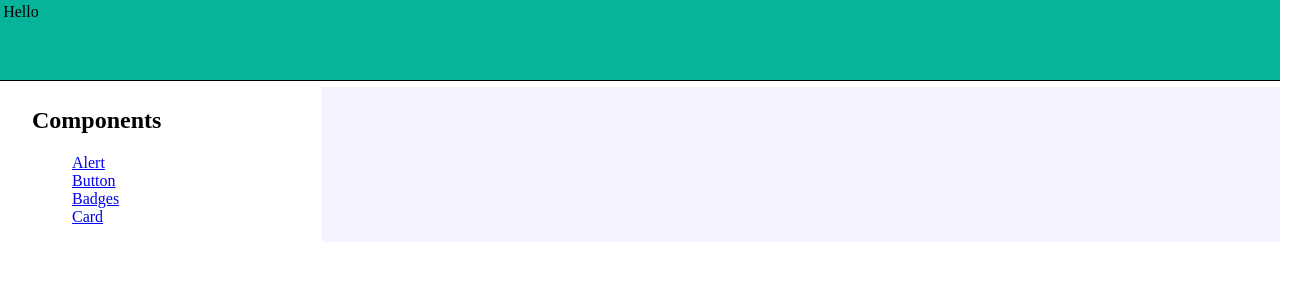
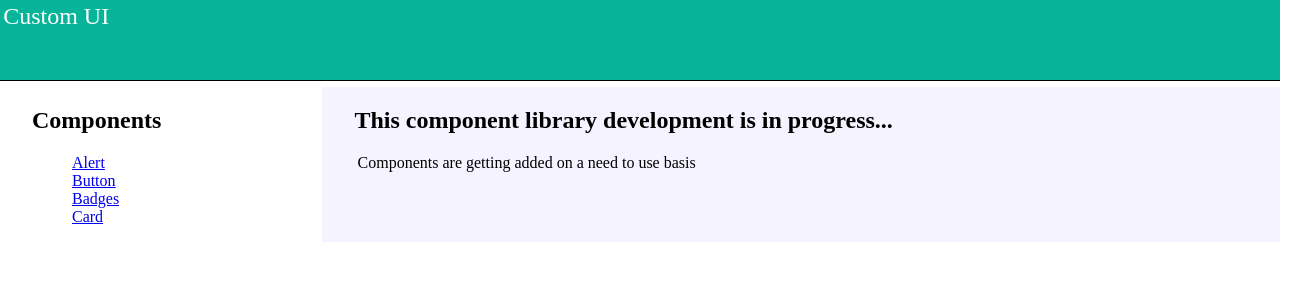
Before and after one commit to Ashish-j-shetty/component-library, a React (Create React App) app: page / in a window 1280 px wide. Shown: the top 300 px of the page, 1312 px wide, since content can reach past the window. Built offline with nearby package versions, Linux system fonts and the light colour scheme.

Commit message:
Refactor

```diff
--- a/src/App.js
+++ b/src/App.js
@@ -24,7 +24,9 @@ function App() {
       <GlobalStyles />
 
       <Header secondary>
-        <Span padding="small">Hello</Span>
+        <Span fontSize="1.5rem" color="white" padding="small">
+          Custom UI
+        </Span>
       </Header>
       <Container>
         <Router>
--- a/src/Routes.js
+++ b/src/Routes.js
@@ -1,8 +1,16 @@
 import { AlertComponent, BadgeComponent } from "./components";
 import { ButtonComponent } from "./components/ButtonComponent";
 import { CardComponent } from "./components/CardComponent";
+import HomeComponent from "./components/Home";
 
 export const routes = [
+  {
+    path: "/",
+    exact: true,
+
+    main: () => <HomeComponent />,
+  },
+
   {
     path: "/Alert",
     exact: true,
--- /dev/null
+++ b/src/components/Home.js
@@ -0,0 +1,13 @@
+import React from "react";
+import { Div, Span } from "../style-components";
+
+export default function HomeComponent() {
+  return (
+    <Div>
+      <h2> This component library development is in progress...</h2>
+      <Div>
+        <Span> Components are getting added on a need to use basis </Span>
+      </Div>
+    </Div>
+  );
+}
--- a/src/style-components/Badge.js
+++ b/src/style-components/Badge.js
@@ -3,6 +3,7 @@ import styled from "styled-components";
 import { Cart3 } from "@styled-icons/bootstrap/Cart3";
 import { BadgeSpan } from "./Span";
 import { Heart } from "@styled-icons/bootstrap/Heart";
+import { HeartFill } from "@styled-icons/bootstrap/HeartFill";
 
 const CartIcon = styled(Cart3)`
   &:focus {
@@ -10,7 +11,8 @@ const CartIcon = styled(Cart3)`
   }
 `;
 
-const HeartIcon = styled(Heart)`
+const HeartIcon = styled(HeartFill)`
+  fill:${({ fill }) => fill && fill}
   &:focus {
     outline: none;
   }
@@ -46,3 +48,7 @@ export function HeartButton({ mt, children }) {
     </Badge>
   );
 }
+
+HeartIcon.defaultProps = {
+  fill: "orange",
+};
--- a/src/style-components/Container.js
+++ b/src/style-components/Container.js
@@ -8,6 +8,7 @@ export const Content = styled.div`
 
 export const Div = styled.div`
   padding-left: ${({ pl }) => pl};
+
   width: ${(props) => props.width && props.width};
 `;
 
--- a/src/style-components/GlobalStyles.js
+++ b/src/style-components/GlobalStyles.js
@@ -5,7 +5,6 @@ export const GlobalStyles = createGlobalStyle`
 body{
     height:100%;
     margin:0;
-
 }
 
 html{
--- a/src/style-components/Span.js
+++ b/src/style-components/Span.js
@@ -2,6 +2,8 @@ import styled from "styled-components";
 
 export const Span = styled.span`
   margin: 0.2rem;
+  color: ${({ color }) => color && color};
+  font-size: ${({ fontSize }) => fontSize && fontSize};
 `;
 
 export const BadgeSpan = styled.span`
@@ -32,3 +34,7 @@ export const BadgeSpan = styled.span`
   background-image: ${(props) => props.theme.gradientButton.red.backgroundImg};
   border-radius: 50%;
 `;
+
+Span.defaultProps = {
+  color: "black",
+};
```
